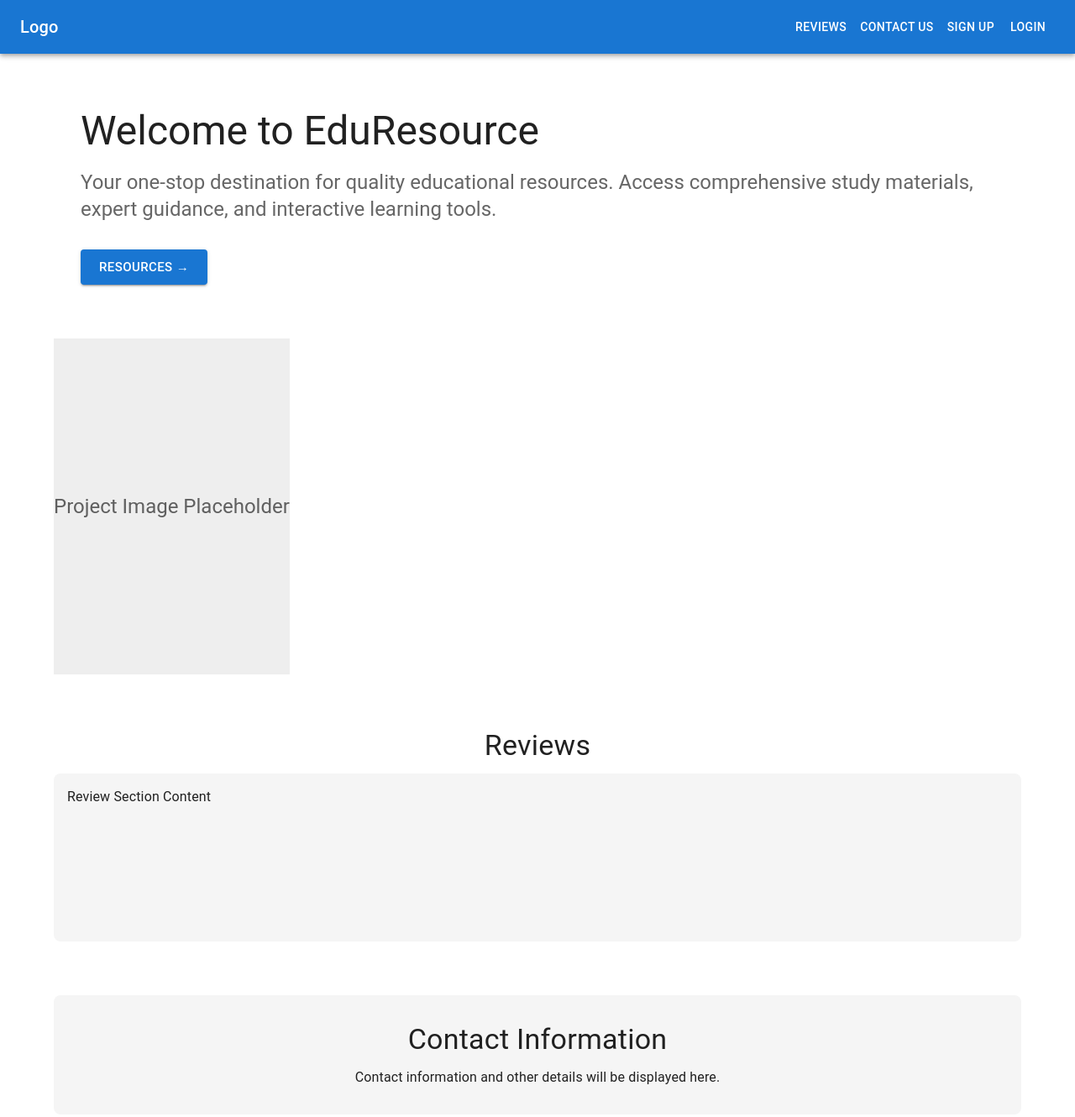
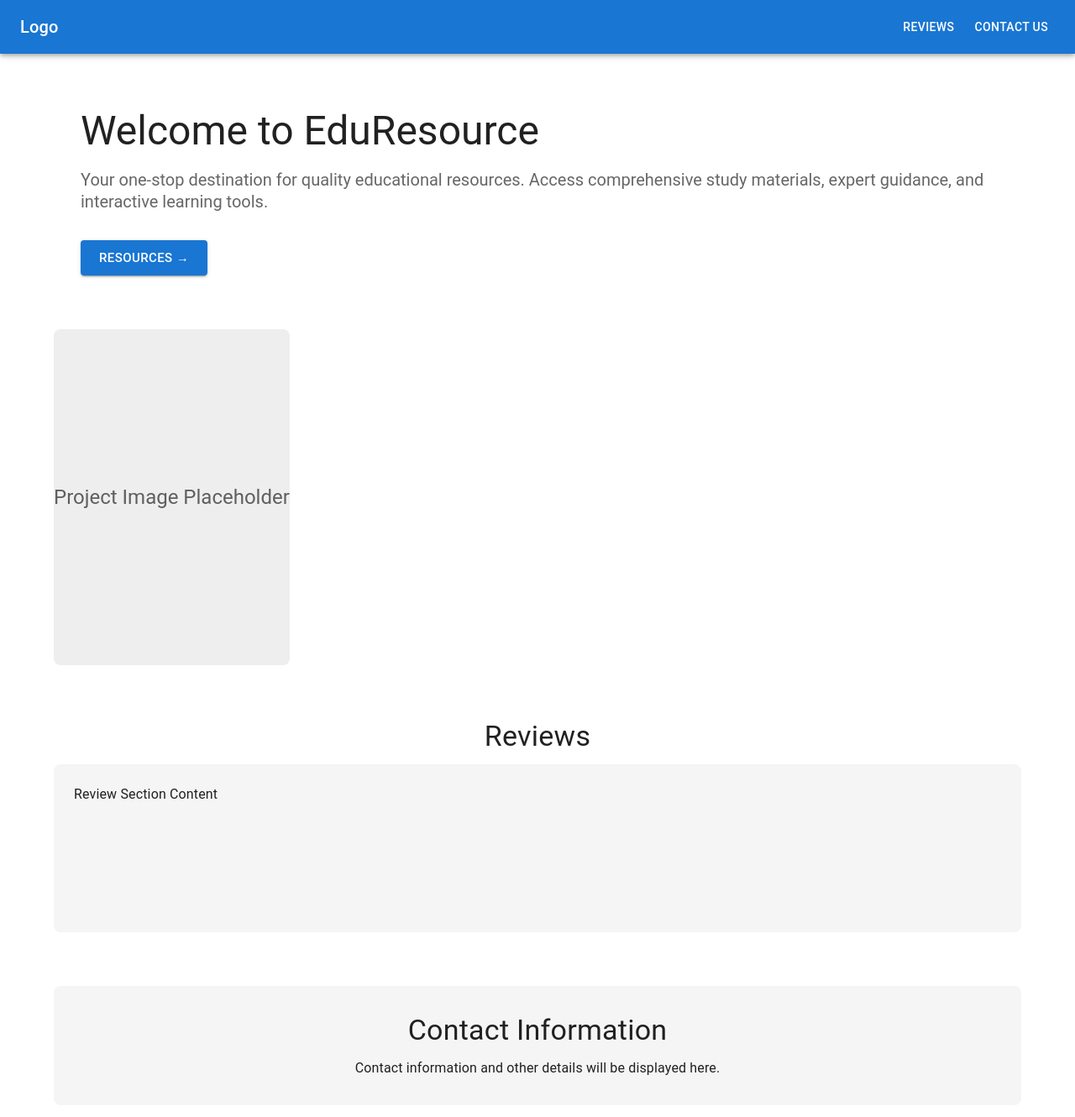
Before and after one commit to Prabhjeet054/Ed_web, a React (Vite) app: page / in a window 1280 px wide. Shown: the top 1330 px of the page at 84% size. Built offline with nearby package versions, Linux system fonts and the light colour scheme.

Commit message:
updated landing page

```diff
--- a/src/components/Navbar.jsx
+++ b/src/components/Navbar.jsx
@@ -1,19 +1,108 @@
-import { AppBar, Toolbar, Typography, Button } from '@mui/material';
-import { Link } from 'react-router-dom';
+import { AppBar, Toolbar, Typography, IconButton, Menu, MenuItem, useMediaQuery, useTheme, Box, Button } from '@mui/material';
+import { Link, useLocation, useNavigate } from 'react-router-dom';
+import MenuIcon from '@mui/icons-material/Menu';
+import { useState, useEffect } from 'react';
 
 const Navbar = () => {
+  const [anchorEl, setAnchorEl] = useState(null);
+  const theme = useTheme();
+  const isMobile = useMediaQuery(theme.breakpoints.down('sm'));
+  const location = useLocation();
+  const navigate = useNavigate();
+
+  const handleMenu = (event) => {
+    setAnchorEl(event.currentTarget);
+  };
+
+  const handleClose = () => {
+    setAnchorEl(null);
+  };
+
+  const scrollToSection = (sectionId) => {
+    if (location.pathname !== '/') {
+      navigate('/', { state: { scrollTo: sectionId } });
+    } else {
+      const element = document.getElementById(sectionId);
+      if (element) {
+        element.scrollIntoView({ behavior: 'smooth' });
+      }
+    }
+    handleClose();
+  };
+
+  useEffect(() => {
+    if (location.state?.scrollTo) {
+      const element = document.getElementById(location.state.scrollTo);
+      if (element) {
+        element.scrollIntoView({ behavior: 'smooth' });
+      }
+      // Clear the state after scrolling
+      navigate(location.pathname, { replace: true, state: {} });
+    }
+  }, [location.state, navigate, location.pathname]);
+
+  const menuItems = [
+    { label: 'Reviews', action: () => scrollToSection('reviews') },
+    { label: 'Contact Us', action: () => scrollToSection('contact') },
+  ];
+
   return (
-    <AppBar position="static">
+    <AppBar position="sticky">
       <Toolbar>
         <Typography variant="h6" component="div" sx={{ flexGrow: 1 }}>
           <Link to="/" style={{ color: 'white', textDecoration: 'none' }}>
             Logo
           </Link>
         </Typography>
-        <Button color="inherit" component={Link} to="/reviews">Reviews</Button>
-        <Button color="inherit" component={Link} to="/contact">Contact Us</Button>
-        <Button color="inherit" component={Link} to="/signup">Sign Up</Button>
-        <Button color="inherit" component={Link} to="/login">Login</Button>
+
+        {isMobile ? (
+          <Box>
+            <IconButton
+              size="large"
+              edge="end"
+              color="inherit"
+              aria-label="menu"
+              onClick={handleMenu}
+            >
+              <MenuIcon />
+            </IconButton>
+            <Menu
+              anchorEl={anchorEl}
+              anchorOrigin={{
+                vertical: 'top',
+                horizontal: 'right',
+              }}
+              keepMounted
+              transformOrigin={{
+                vertical: 'top',
+                horizontal: 'right',
+              }}
+              open={Boolean(anchorEl)}
+              onClose={handleClose}
+            >
+              {menuItems.map((item) => (
+                <MenuItem
+                  key={item.label}
+                  onClick={item.action}
+                >
+                  {item.label}
+                </MenuItem>
+              ))}
+            </Menu>
+          </Box>
+        ) : (
+          <Box sx={{ display: 'flex', gap: 1 }}>
+            {menuItems.map((item) => (
+              <Button
+                key={item.label}
+                color="inherit"
+                onClick={item.action}
+              >
+                {item.label}
+              </Button>
+            ))}
+          </Box>
+        )}
       </Toolbar>
     </AppBar>
   );
--- a/src/pages/LandingPage.jsx
+++ b/src/pages/LandingPage.jsx
@@ -1,24 +1,60 @@
-import { Box, Button, Container, Grid, Typography } from '@mui/material';
+import { Box, Button, Container, Grid, Typography, useTheme, useMediaQuery } from '@mui/material';
 import { Link } from 'react-router-dom';
 
 const LandingPage = () => {
+  const theme = useTheme();
+  const isMobile = useMediaQuery(theme.breakpoints.down('sm'));
+  const isTablet = useMediaQuery(theme.breakpoints.down('md'));
+
   return (
-    <Container>
-      <Grid container spacing={4} sx={{ mt: 4 }}>
+    <Container maxWidth="lg">
+      <Grid
+        container
+        spacing={{ xs: 2, md: 4 }}
+        sx={{
+          mt: { xs: 2, md: 4 },
+          flexDirection: { xs: 'column-reverse', md: 'row' }
+        }}
+      >
         <Grid item xs={12} md={6}>
-          <Box sx={{ p: 4 }}>
-            <Typography variant="h3" component="h1" gutterBottom>
+          <Box sx={{ p: { xs: 2, md: 4 } }}>
+            <Typography
+              variant={isMobile ? 'h4' : 'h3'}
+              component="h1"
+              gutterBottom
+              sx={{
+                fontSize: {
+                  xs: '2rem',
+                  sm: '2.5rem',
+                  md: '3rem'
+                }
+              }}
+            >
               Welcome to EduResource
             </Typography>
-            <Typography variant="h5" color="text.secondary" paragraph>
+            <Typography
+              variant={isMobile ? 'body1' : 'h5'}
+              color="text.secondary"
+              paragraph
+              sx={{
+                fontSize: {
+                  xs: '1rem',
+                  sm: '1.1rem',
+                  md: '1.25rem'
+                }
+              }}
+            >
               Your one-stop destination for quality educational resources. Access comprehensive study materials, expert guidance, and interactive learning tools.
             </Typography>
             <Button
               component={Link}
               to="/resources"
               variant="contained"
-              size="large"
-              sx={{ mt: 2 }}
+              size={isMobile ? 'medium' : 'large'}
+              sx={{
+                mt: 2,
+                width: { xs: '100%', sm: 'auto' }
+              }}
             >
               RESOURCES →
             </Button>
@@ -27,42 +63,75 @@ const LandingPage = () => {
         <Grid item xs={12} md={6}>
           <Box
             sx={{
-              height: 400,
+              height: { xs: 250, sm: 300, md: 400 },
               backgroundColor: 'grey.200',
               display: 'flex',
               alignItems: 'center',
               justifyContent: 'center',
+              borderRadius: 2,
+              overflow: 'hidden'
             }}
           >
-            <Typography variant="h5" color="text.secondary">
+            <Typography variant={isMobile ? 'body1' : 'h5'} color="text.secondary">
               Project Image Placeholder
             </Typography>
           </Box>
         </Grid>
       </Grid>
 
-      <Box sx={{ my: 8 }}>
-        <Typography variant="h4" component="h2" gutterBottom align="center">
+      <Box
+        id="reviews"
+        sx={{
+          my: { xs: 4, md: 8 },
+          px: { xs: 2, md: 0 },
+          scrollMarginTop: '64px' // height of the AppBar
+        }}
+      >
+        <Typography
+          variant={isMobile ? 'h5' : 'h4'}
+          component="h2"
+          gutterBottom
+          align="center"
+        >
           Reviews
         </Typography>
         <Box
           sx={{
-            height: 200,
+            minHeight: { xs: 150, sm: 200 },
             backgroundColor: 'grey.100',
-            p: 2,
+            p: { xs: 2, md: 3 },
             borderRadius: 2,
             mb: 4,
           }}
         >
-          <Typography>Review Section Content</Typography>
+          <Typography variant={isMobile ? 'body2' : 'body1'}>
+            Review Section Content
+          </Typography>
         </Box>
       </Box>
 
-      <Box sx={{ my: 8, p: 4, backgroundColor: 'grey.100', borderRadius: 2 }}>
-        <Typography variant="h4" component="h2" gutterBottom align="center">
+      <Box
+        id="contact"
+        sx={{
+          my: { xs: 4, md: 8 },
+          p: { xs: 2, md: 4 },
+          backgroundColor: 'grey.100',
+          borderRadius: 2,
+          scrollMarginTop: '64px' // height of the AppBar
+        }}
+      >
+        <Typography
+          variant={isMobile ? 'h5' : 'h4'}
+          component="h2"
+          gutterBottom
+          align="center"
+        >
           Contact Information
         </Typography>
-        <Typography align="center">
+        <Typography
+          align="center"
+          variant={isMobile ? 'body2' : 'body1'}
+        >
           Contact information and other details will be displayed here.
         </Typography>
       </Box>
--- a/src/pages/ResourcesPage.jsx
+++ b/src/pages/ResourcesPage.jsx
@@ -9,9 +9,15 @@ import {
   ListItemText,
   Typography,
   Collapse,
+  useTheme,
+  useMediaQuery,
+  Drawer,
+  IconButton,
+  Paper,
 } from '@mui/material';
 import ExpandLess from '@mui/icons-material/ExpandLess';
 import ExpandMore from '@mui/icons-material/ExpandMore';
+import MenuIcon from '@mui/icons-material/Menu';
 
 const subjects = {
   Chemistry: ['Organic Chemistry', 'Inorganic Chemistry', 'Physical Chemistry'],
@@ -42,6 +48,10 @@ const resourceContent = {
 const ResourcesPage = () => {
   const [openSubject, setOpenSubject] = useState('');
   const [selectedChapter, setSelectedChapter] = useState(null);
+  const [mobileOpen, setMobileOpen] = useState(false);
+
+  const theme = useTheme();
+  const isMobile = useMediaQuery(theme.breakpoints.down('md'));
 
   const handleSubjectClick = (subject) => {
     setOpenSubject(openSubject === subject ? '' : subject);
@@ -49,14 +59,18 @@ const ResourcesPage = () => {
 
   const handleChapterClick = (chapter) => {
     setSelectedChapter(resourceContent[chapter]);
+    if (isMobile) {
+      setMobileOpen(false);
+    }
   };
 
-  return (
-    <Container>
-      <Grid container spacing={2} sx={{ mt: 4 }}>
-        {/* Subjects and Chapters List */}
-        <Grid item xs={3}>
-          <Typography variant="h6" gutterBottom>
+  const handleDrawerToggle = () => {
+    setMobileOpen(!mobileOpen);
+  };
+
+  const SubjectsList = () => (
+    <Box sx={{ width: { xs: 240, md: '100%' } }}>
+      <Typography variant="h6" gutterBottom sx={{ p: 2 }}>
         Subjects
       </Typography>
       <List component="nav">
@@ -74,7 +88,14 @@ const ResourcesPage = () => {
                     sx={{ pl: 4 }}
                     onClick={() => handleChapterClick(chapter)}
                   >
-                        <ListItemText primary={chapter} />
+                    <ListItemText
+                      primary={chapter}
+                      primaryTypographyProps={{
+                        style: {
+                          fontSize: isMobile ? '0.9rem' : '1rem',
+                        }
+                      }}
+                    />
                   </ListItemButton>
                 ))}
               </List>
@@ -82,57 +103,139 @@ const ResourcesPage = () => {
           </div>
         ))}
       </List>
+    </Box>
+  );
+
+  return (
+    <Container maxWidth="lg" sx={{ mt: { xs: 2, md: 4 } }}>
+      {isMobile && (
+        <Box sx={{ mb: 2 }}>
+          <IconButton
+            color="inherit"
+            aria-label="open drawer"
+            edge="start"
+            onClick={handleDrawerToggle}
+          >
+            <MenuIcon />
+          </IconButton>
+        </Box>
+      )}
+
+      <Grid container spacing={2}>
+        {/* Subjects and Chapters List */}
+        {isMobile ? (
+          <Drawer
+            variant="temporary"
+            anchor="left"
+            open={mobileOpen}
+            onClose={handleDrawerToggle}
+            ModalProps={{
+              keepMounted: true, // Better open performance on mobile.
+            }}
+            sx={{
+              '& .MuiDrawer-paper': {
+                boxSizing: 'border-box',
+                width: 240
+              },
+            }}
+          >
+            <SubjectsList />
+          </Drawer>
+        ) : (
+          <Grid item md={3}>
+            <Paper elevation={2} sx={{ height: '100%' }}>
+              <SubjectsList />
+            </Paper>
           </Grid>
+        )}
 
         {/* Resource Content */}
-        <Grid item xs={9}>
+        <Grid item xs={12} md={9}>
+          <Paper elevation={2} sx={{ p: { xs: 2, md: 3 } }}>
             {selectedChapter ? (
               <Box>
-              <Typography variant="h4" gutterBottom>
+                <Typography
+                  variant={isMobile ? 'h5' : 'h4'}
+                  gutterBottom
+                  sx={{
+                    wordBreak: 'break-word',
+                    fontSize: { xs: '1.5rem', sm: '2rem', md: '2.125rem' }
+                  }}
+                >
                   {selectedChapter.title}
                 </Typography>
-              <Typography paragraph>{selectedChapter.description}</Typography>
+                <Typography
+                  paragraph
+                  sx={{
+                    fontSize: { xs: '0.875rem', sm: '1rem' }
+                  }}
+                >
+                  {selectedChapter.description}
+                </Typography>
+                <Grid container spacing={2}>
                   {selectedChapter.resources.map((resource, index) => (
-                <Box key={index} sx={{ mb: 4 }}>
+                    <Grid item xs={12} sm={6} md={6} key={index}>
+                      <Box sx={{ mb: 4 }}>
                         <Box
                           sx={{
-                      height: 200,
+                            height: { xs: 150, sm: 200 },
                             backgroundColor: 'grey.200',
                             mb: 2,
                             display: 'flex',
                             alignItems: 'center',
                             justifyContent: 'center',
+                            borderRadius: 1,
                           }}
                         >
                           <Typography>Resource Image</Typography>
                         </Box>
-                  <Typography variant="h6">{resource.title}</Typography>
+                        <Typography
+                          variant="h6"
+                          sx={{
+                            fontSize: { xs: '1rem', sm: '1.25rem' },
+                            mb: 1
+                          }}
+                        >
+                          {resource.title}
+                        </Typography>
                         <Typography
                           component="a"
                           href={resource.driveLink}
                           target="_blank"
                           rel="noopener noreferrer"
-                    sx={{ textDecoration: 'none', color: 'primary.main' }}
+                          sx={{
+                            textDecoration: 'none',
+                            color: 'primary.main',
+                            fontSize: { xs: '0.875rem', sm: '1rem' },
+                            display: 'block'
+                          }}
                         >
                           Google Drive Link
                         </Typography>
                       </Box>
+                    </Grid>
                   ))}
+                </Grid>
               </Box>
             ) : (
               <Box
                 sx={{
-                height: '100%',
+                  height: { xs: '50vh', md: '70vh' },
                   display: 'flex',
                   alignItems: 'center',
                   justifyContent: 'center',
                 }}
               >
-              <Typography variant="h5" color="text.secondary">
-                Select a chapter to view resources
+                <Typography
+                  variant={isMobile ? 'h6' : 'h5'}
+                  color="text.secondary"
+                  align="center"
+                >
+                  {isMobile ? 'Tap the menu to select a chapter' : 'Select a chapter to view resources'}
                 </Typography>
               </Box>
             )}
+          </Paper>
         </Grid>
       </Grid>
     </Container>
```
Lines whose indentation alone changed are shown as unchanged.
